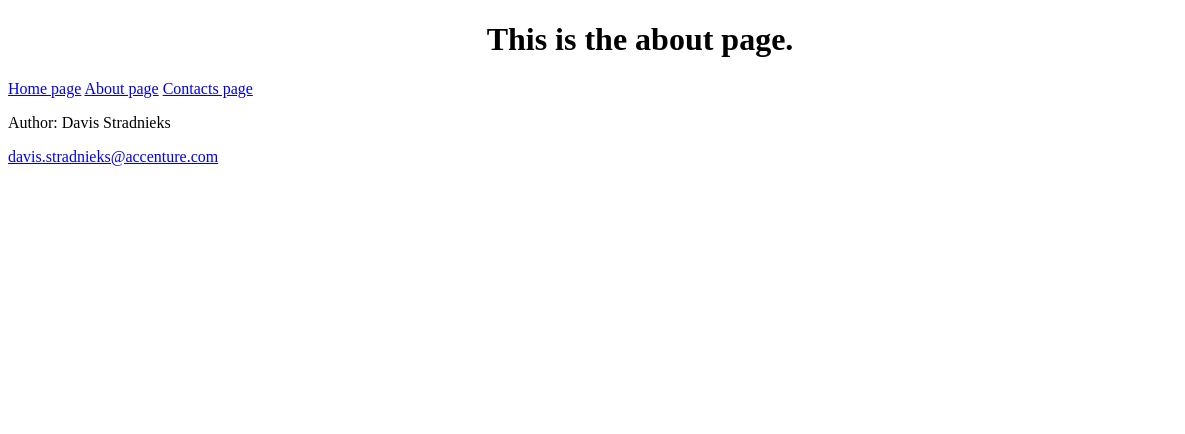
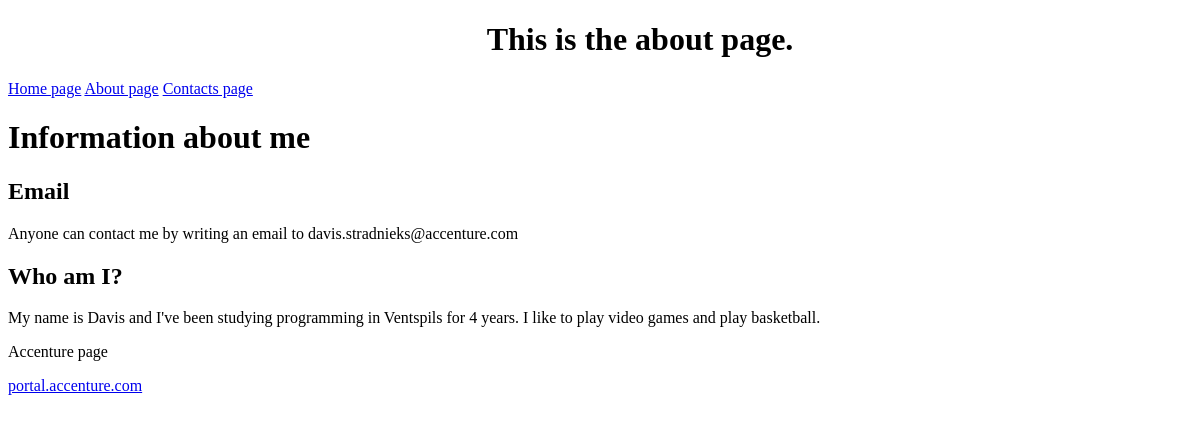
Before and after one commit to blindele/Assignment, a plain HTML site: page about.html in a window 1280 px wide. Shown: the full height of the page, 0-1185 px from the left. Drawn offline with Linux system fonts and the light colour scheme.

Commit message:
filled about page

```diff
--- a/about.html
+++ b/about.html
@@ -21,9 +21,23 @@
         <a href="contacts.html">Contacts page</a>
     </nav>
 
+    <main>
+        <h1>Information about me</h1>
+
+        <article>
+            <h1>Email</h1>
+            <p>Anyone can contact me by writing an email to davis.stradnieks@accenture.com</p>
+        </article>
+
+        <article>
+            <h1>Who am I?</h1>
+            <p>My name is Davis and I've been studying programming in Ventspils for 4 years. I like to play video games and play basketball.</p>
+        </article>
+    </main>
+
     <footer>
-        <p>Author: Davis Stradnieks</p>
-        <p><a href="mailto:davis.stradnieks@accenture.com">davis.stradnieks@accenture.com</a></p>
+        <p>Accenture page</p>
+        <p><a href="https://portal.accenture.com/#/">portal.accenture.com</a></p>
       </footer>
 </body>
 </html>
```
Also changed, not shown: contacts.html (+4 -2 lines), index.html (+2 -2 lines).
